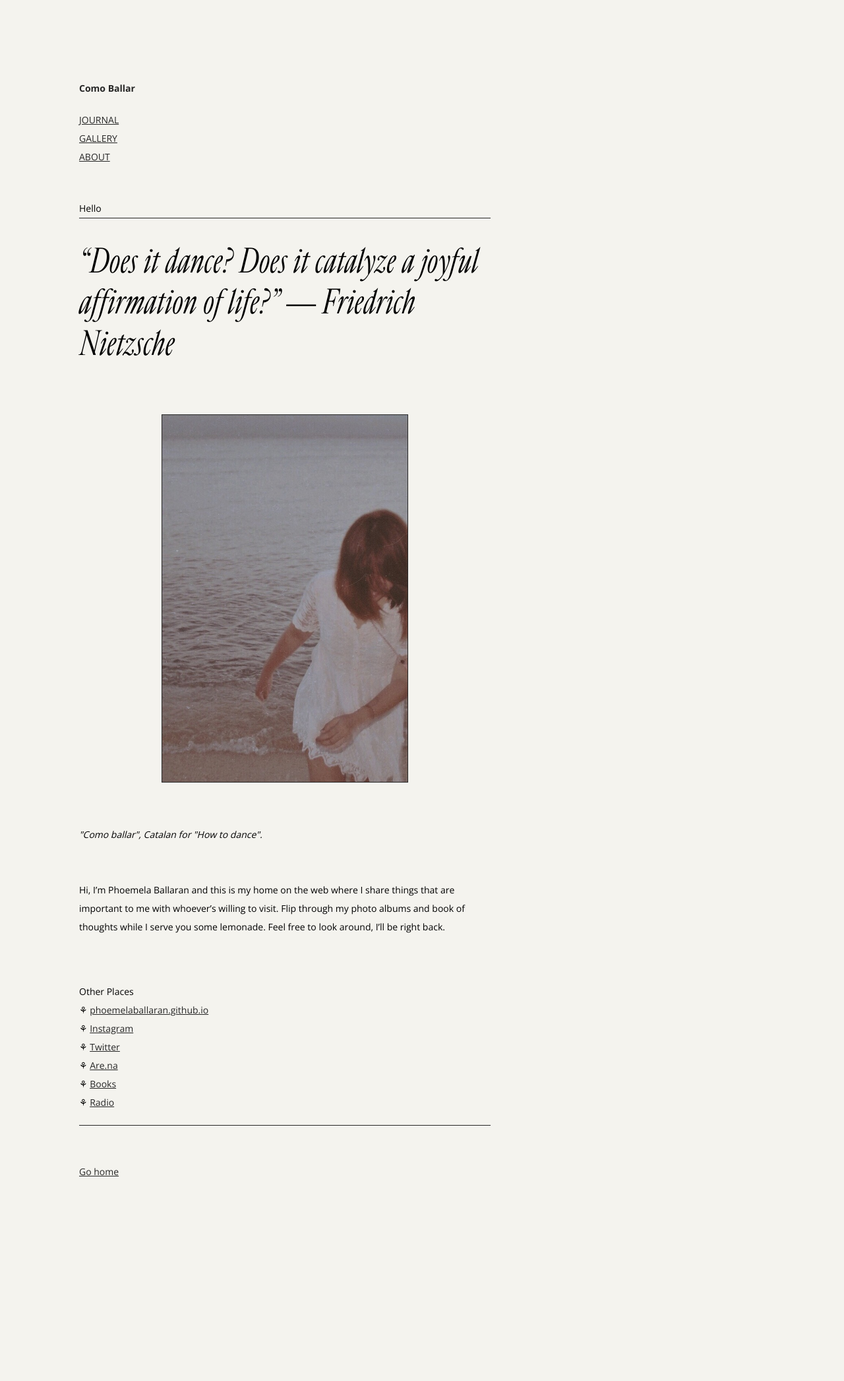
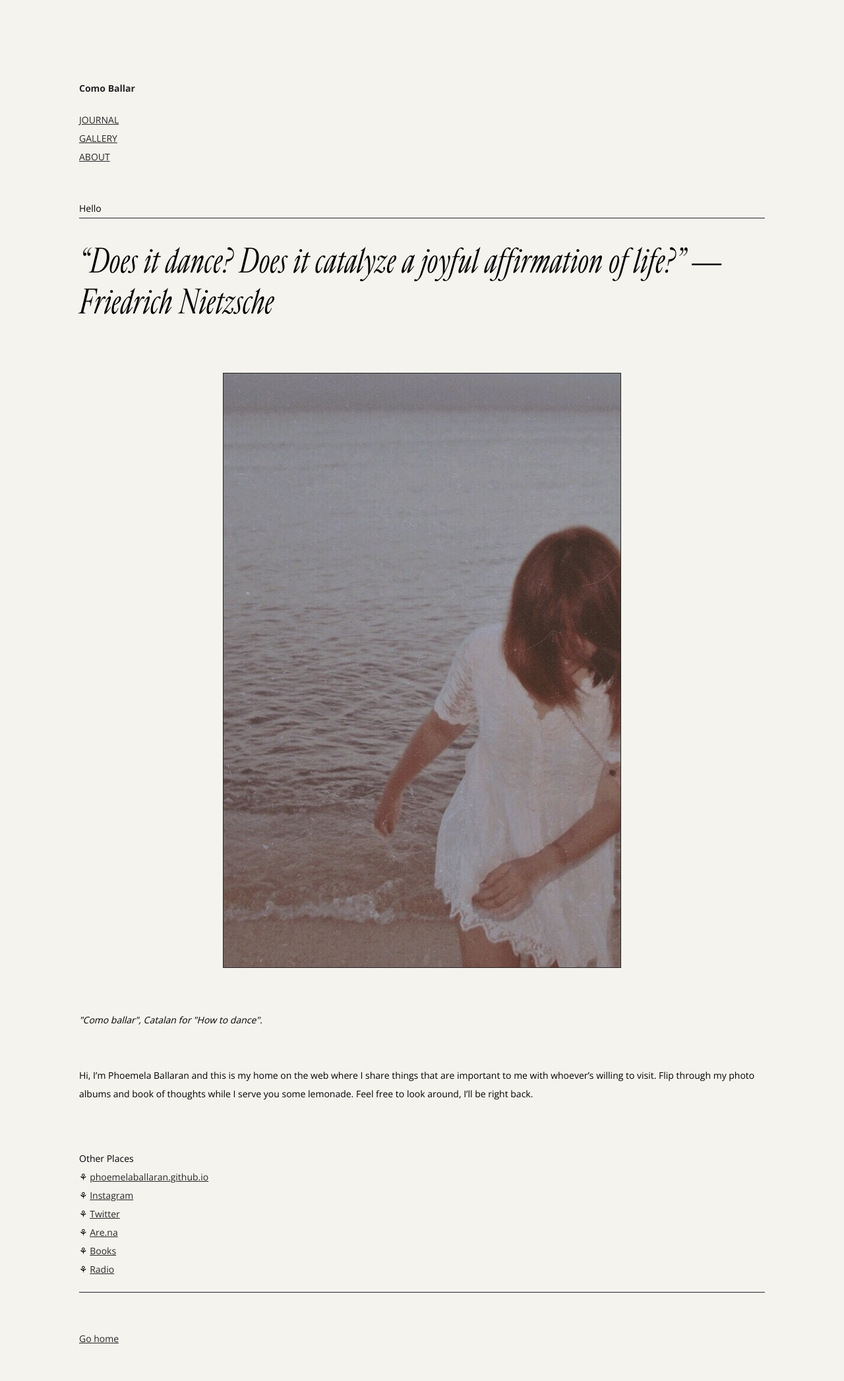
Before and after one commit to comballar/comballar.github.io, a Jekyll site: the page built from about.html, in a window 1280 px wide. Shown: the whole page at 66% size. Built offline with Jekyll 4.4.1, drawn with Linux system fonts in a browser that asks for light colours; before the commit the page ends 1840 px from its top, so only the background shows below that.

Commit message:
Update about.html

```diff
--- a/_layouts/about.html
+++ b/_layouts/about.html
@@ -5,7 +5,7 @@
   <body>
     <div class="container">
       {% include header.html uid="https://comoballar.github.io/about/" %}
-      <div class="post">
+      <div class="entry">
 
         <div class="post__meta">
           <div class="post__title">{{ page.title }}</div>
```
